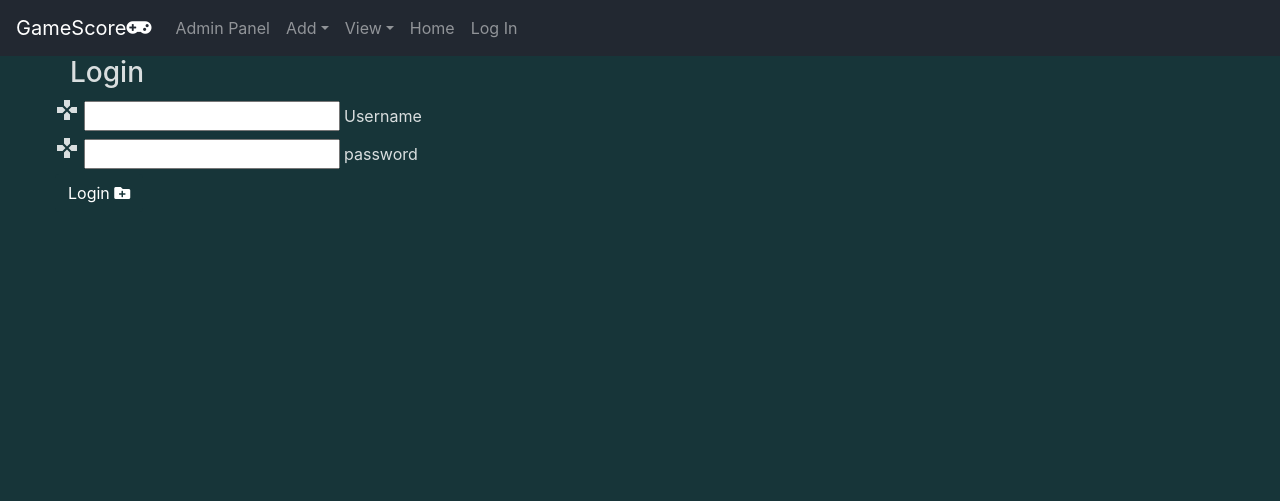
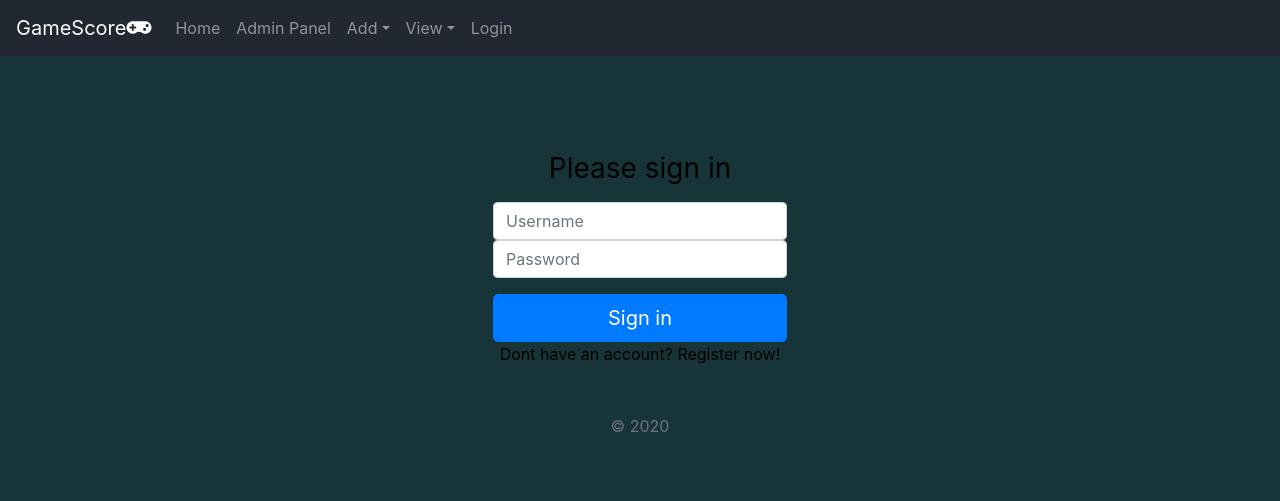
Before and after one commit to danielclements/game_score.gg, a Flask app: page /users/login in a window 1280 px wide. Shown: the top 501 px of the page. Run offline with Flask 2, Linux system fonts and the light colour scheme; data that the repository does not hold is empty; some libraries are stand-ins or nearby versions.

Commit message:
restyled the user login in page

```diff
--- a/templates/base.html
+++ b/templates/base.html
@@ -30,6 +30,7 @@
 
   <div class="collapse navbar-collapse " id="navbarNav">
     <ul class="navbar-nav">
+      <li class="nav-item "><a class=" nav-link " href="{{url_for('home_page')}}">Home</a></li>
       <li class="nav-item "><a class=" nav-link " href="{{url_for('get_admin_panel')}}">Admin Panel</a></li>
       <li class="nav-item dropdown">
         <a class="nav-link dropdown-toggle" href="#" id="navbarDropdown" role="button" data-toggle="dropdown" aria-haspopup="true" aria-expanded="false">Add</a>
@@ -50,11 +51,11 @@
           <a class=" nav-link hover-salmon" href="{{url_for('view_publishers')}}">Publishers</a>
         </div>
       </li>
-        <a class=" nav-link hover-salmon" href="{{url_for('home_page')}}">Home</a>
+
         {% if 'username' in session %}
-            <a class=" nav-link hover-salmon" href="{{url_for('logout')}}">Log Out</a>
+            <li class="nav-item "><a class=" nav-link " href="{{url_for('logout')}}">Logout</a></li>
         {% else %}
-            <a class=" nav-link hover-salmon" href="{{url_for('user_login')}}">Log In</a>
+            <li class="nav-item "><a class=" nav-link " href="{{url_for('user_login')}}">Login</a></li>
         {% endif %}
     </ul>
   </div>
--- a/templates/user_login.html
+++ b/templates/user_login.html
@@ -10,33 +10,23 @@
     {% endif %}
 {% endwith %}
 
-<h3>Login</h3>
-<div class="row">
-	<form action="{{url_for('login')}}" method="POST">
 
-        <div class="row">
-			<div class="input-field col s12">
-				<i class="material-icons prefix">gamepad</i>
-				<input id="username" name="username" type="text"/>
-				<label for="icon_prefix">Username</label>
-			</div>
-		</div>
 
-        <div class="row">
-			<div class="input-field col s12">
-				<i class="material-icons prefix">gamepad</i>
-				<input id="password" name="password" type="text"/>
-				<label for="icon_prefix">password</label>
-			</div>
-		</div>
-
-        <div calss="row">
-			<button class="btn dr-less-green text-white" type="submit">
-            Login
-            <i class="fas fa-folder-plus"></i>
-            </button>
-	    </div>
-	</form>
+<div class="row text-center  justify-content-center mt-5">
+    <div class="col-4 login_forum p-5">
+        <form action="{{url_for('login')}}" method="POST" class="form-signin">
+            <h1 class="h3 mb-3 font-weight-normal text-darks">Please sign in</h1>
+            <label for="inputEmail" class="sr-only">Email address</label>
+            <input id="username" name="username" class="form-control" placeholder="Username" required>
+            <label for="inputPassword" class="sr-only">Password</label>
+            <input type="password" id="Password" name="password" class="form-control" placeholder="Password" required>
+            <div class="checkbox mb-3">
+            </div>
+            <button class="btn btn-lg btn-primary btn-block" type="submit">Sign in</button>
+            <a href="{{url_for('register_user')}}" class="text-darks">Dont have an account? Register now!</a>
+            <p class="mt-5 mb-3 text-muted">&copy; 2020</p>
+        </form>
+    </div>
 </div>
 
 {% endblock %}
```
